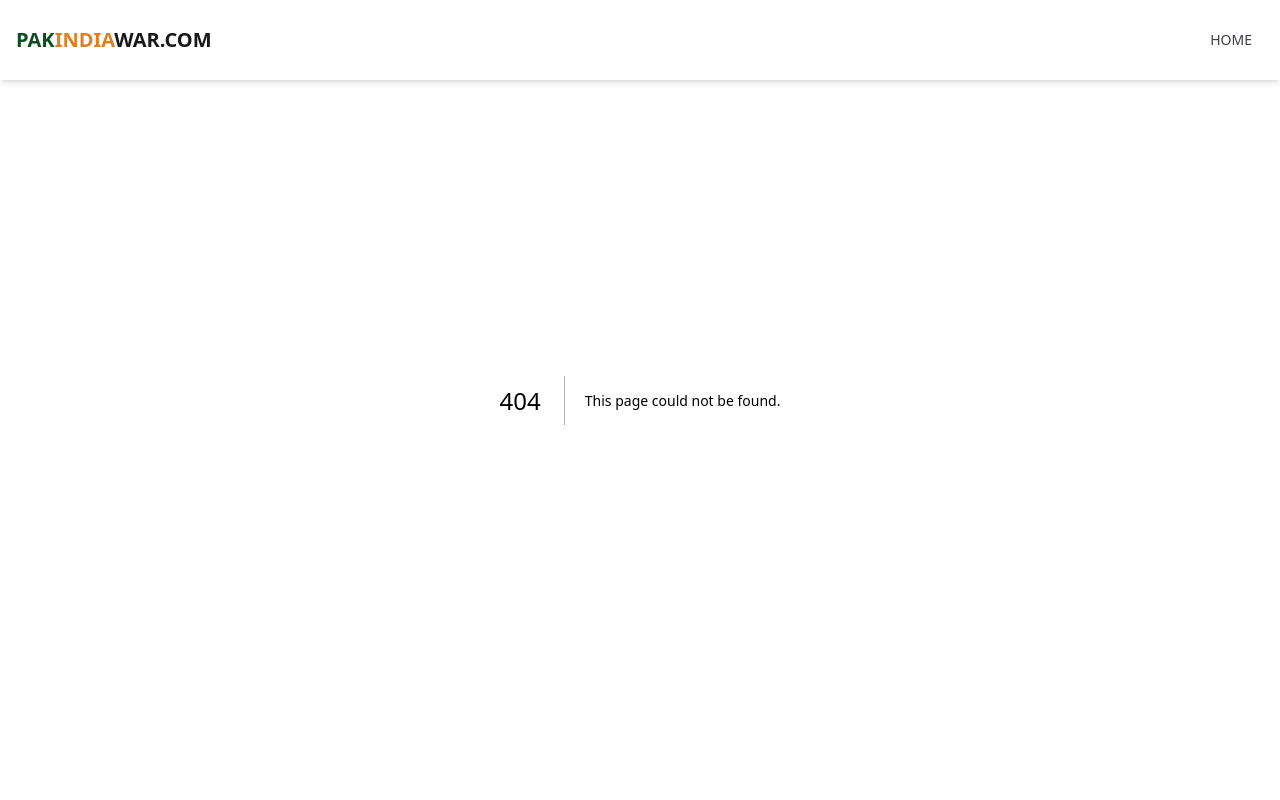
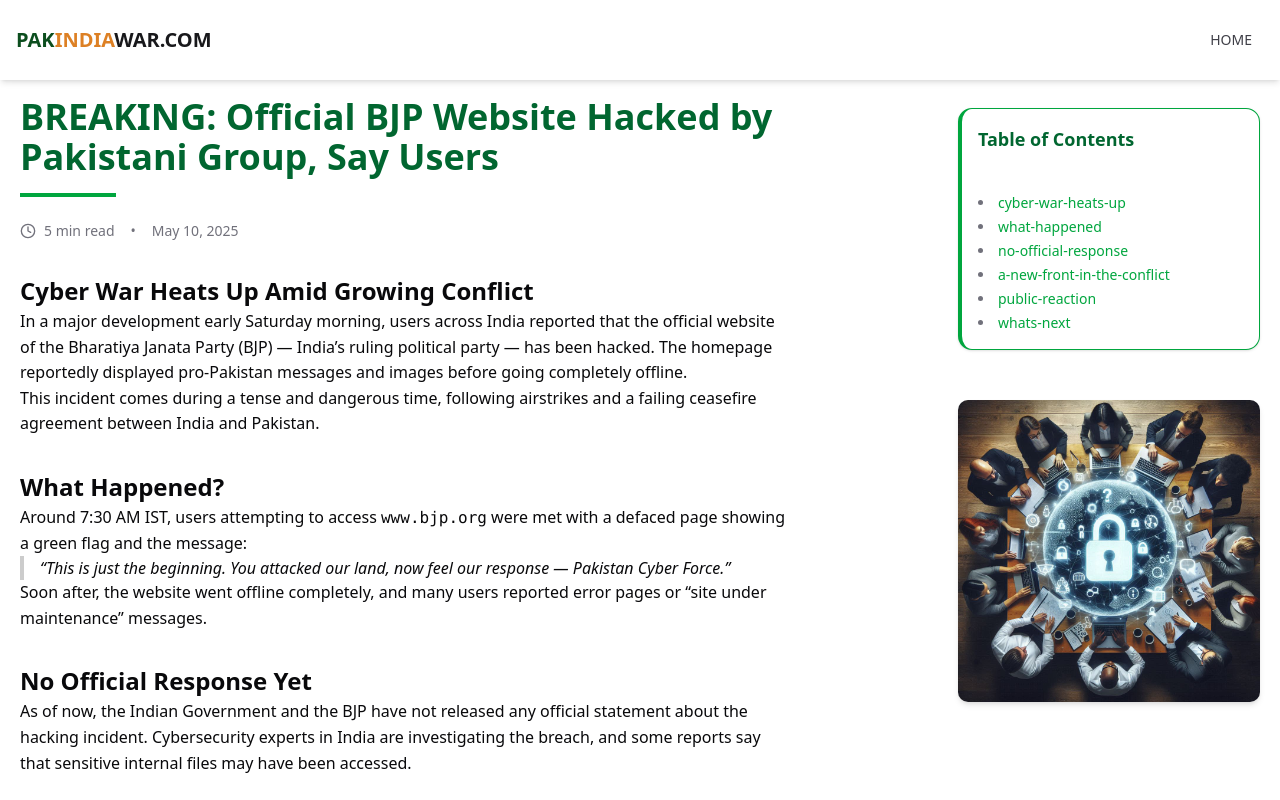
Before and after one commit to tahaamin2013/earss, a Next.js app: page /blogs/bjp-website-hacked-by-pakistan-cyber-group-amid-conflict in a window 1280 px wide. Before the commit this address had no page. Shown: the top 800 px of the page. Built offline with nearby package versions, Linux system fonts and the light colour scheme.

Commit message:
Add blog post about BJP website hack by Pakistan cyber group

```diff
--- /dev/null
+++ b/src/app/blogs/bjp-website-hacked-by-pakistan-cyber-group-amid-conflict/page.tsx
@@ -0,0 +1,65 @@
+import Blog from "@/components/blog";
+import { Metadata } from "next";
+
+export const metadata: Metadata = {
+  title: "BJP Website Hacked by Pakistan Cyber Group Amid Conflict",
+  alternates: {
+    canonical: "https://www.pakindiawar.com/blogs/bjp-website-hacked-by-pakistan-cyber-group-amid-conflict",
+  },
+  description:
+    "India’s ruling BJP website has been hacked, showing pro-Pakistan messages. No official statement yet. Cyber warfare escalates during rising India-Pakistan tensions.",
+  keywords:
+    "BJP website hacked, Pakistan Cyber Force, India Pakistan cyber war, bjp.org hack, cyberattack on BJP, Indo-Pak digital conflict",
+  openGraph: {
+    title: "BJP Website Hacked by Pakistan Cyber Group Amid Conflict",
+    description:
+      "India’s ruling BJP website has been hacked, showing pro-Pakistan messages. No official statement yet. Cyber warfare escalates during rising India-Pakistan tensions.",
+    type: "article",
+    publishedTime: "2025-05-10T07:30:00Z",
+    authors: ["Taha Amin"],
+  },
+};
+
+export default function BlogPageComponent() {
+  const blogContent = `
+    <h2 id="cyber-war-heats-up" style="font-size: 1.5rem; font-weight: bold; margin-top: 2rem;">Cyber War Heats Up Amid Growing Conflict</h2>
+    <p style="font-size: 1rem; line-height: 1.6;">In a major development early Saturday morning, users across India reported that the official website of the Bharatiya Janata Party (BJP) — India’s ruling political party — has been hacked. The homepage reportedly displayed pro-Pakistan messages and images before going completely offline.</p>
+    <p style="font-size: 1rem; line-height: 1.6;">This incident comes during a tense and dangerous time, following airstrikes and a failing ceasefire agreement between India and Pakistan.</p>
+
+    <h2 id="what-happened" style="font-size: 1.5rem; font-weight: bold; margin-top: 2rem;">What Happened?</h2>
+    <p style="font-size: 1rem; line-height: 1.6;">Around 7:30 AM IST, users attempting to access <code>www.bjp.org</code> were met with a defaced page showing a green flag and the message:</p>
+    <blockquote style="border-left: 4px solid #ccc; padding-left: 1rem; font-style: italic;">“This is just the beginning. You attacked our land, now feel our response — Pakistan Cyber Force.”</blockquote>
+    <p style="font-size: 1rem; line-height: 1.6;">Soon after, the website went offline completely, and many users reported error pages or “site under maintenance” messages.</p>
+
+    <h2 id="no-official-response" style="font-size: 1.5rem; font-weight: bold; margin-top: 2rem;">No Official Response Yet</h2>
+    <p style="font-size: 1rem; line-height: 1.6;">As of now, the Indian Government and the BJP have not released any official statement about the hacking incident. Cybersecurity experts in India are investigating the breach, and some reports say that sensitive internal files may have been accessed.</p>
+
+    <h2 id="a-new-front-in-the-conflict" style="font-size: 1.5rem; font-weight: bold; margin-top: 2rem;">A New Front in the Conflict</h2>
+    <p style="font-size: 1rem; line-height: 1.6;">This is not the first cyberattack during the current crisis. Several Pakistani government websites were also targeted earlier this week, allegedly by Indian hackers. With this latest attack, cyber warfare appears to be escalating fast.</p>
+
+    <h2 id="public-reaction" style="font-size: 1.5rem; font-weight: bold; margin-top: 2rem;">Public Reaction</h2>
+    <p style="font-size: 1rem; line-height: 1.6;">On social media, many users in India expressed anger and shock. Hashtags like <strong>#BJPWebsiteHacked</strong>, <strong>#CyberWar</strong>, and <strong>#IndiaPakistanConflict</strong> started trending within an hour of the attack. In Pakistan, some users celebrated the hack, calling it a “reply to Hyderabad and Bahawalpur.”</p>
+
+    <h2 id="whats-next" style="font-size: 1.5rem; font-weight: bold; margin-top: 2rem;">What’s Next?</h2>
+    <p style="font-size: 1rem; line-height: 1.6;">Experts say this could lead to even more digital attacks on both sides. Governments are being urged to secure online platforms and avoid further escalation. But with military and now digital attacks increasing, the fear of a larger war is growing.</p>
+  `;
+
+  return (
+    <Blog
+      title="BREAKING: Official BJP Website Hacked by Pakistani Group, Say Users"
+      description="India’s ruling BJP website has been hacked, showing pro-Pakistan messages. No official statement yet. Cyber warfare escalates during rising India-Pakistan tensions."
+      tableOfContents={[
+        "cyber-war-heats-up",
+        "what-happened",
+        "no-official-response",
+        "a-new-front-in-the-conflict",
+        "public-reaction",
+        "whats-next",
+      ]}
+      publishDate="May 10, 2025"
+      readTime="5 min read"
+      photo="/bjp-website-hacked.jpg"
+      content={blogContent}
+    />
+  );
+}
--- a/src/components/data.ts
+++ b/src/components/data.ts
@@ -213,5 +213,13 @@ export const blogPosts = [
   slug: "india-bomgs-bahawalpur-after-ceasefire-pakistan-warns-of-response",
   date: "May 10, 2025",
   image: "/bomb blasting.jpg",
+},
+{
+  id: 6,
+  title: "BJP Website Hacked by Pakistan Cyber Group Amid Conflict",
+  excerpt: "The official website of the BJP has been hacked by a Pakistani cyber group, raising concerns over cybersecurity.",
+  slug: "bjp-website-hacked-by-pakistan-cyber-group-amid-conflict",
+  date: "May 10, 2025",
+  image: "/bjp-website-hacked.jpg",
 }
 ];
```
Also changed, not shown: public/bjp-website-hacked.jpg (added), 1 other file (tests, documents, lock files or other folders).
